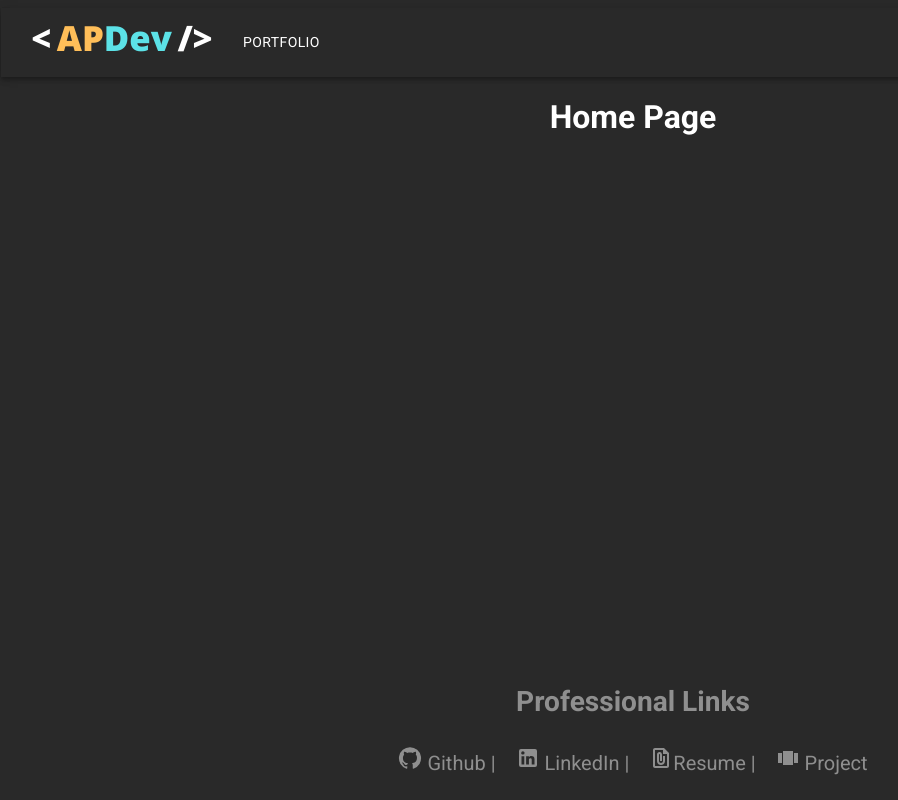
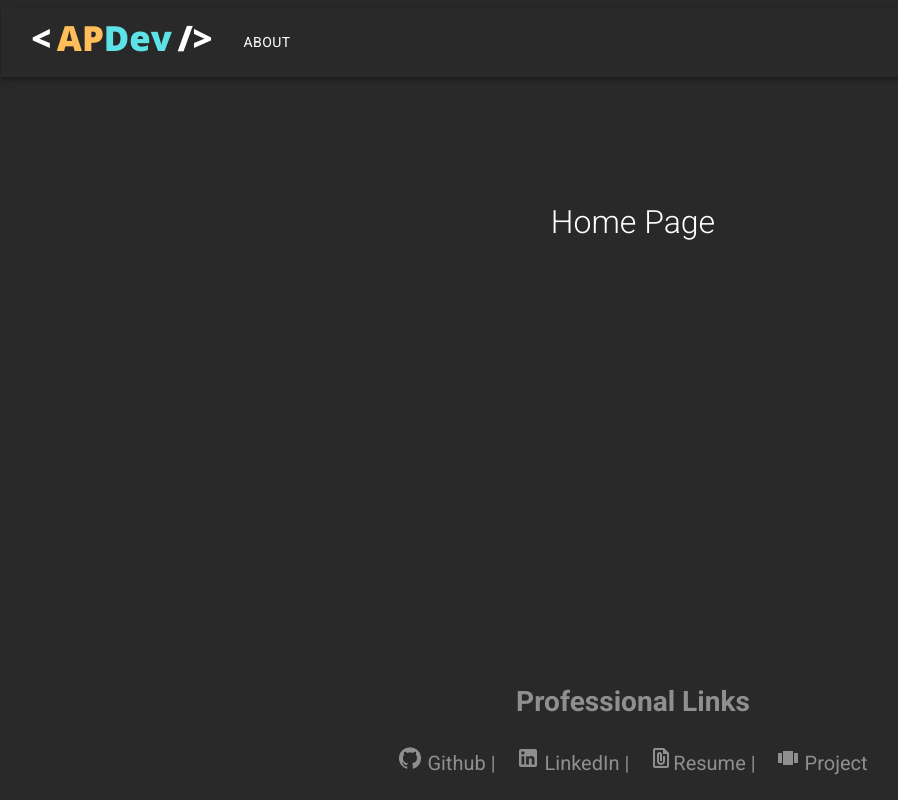
Before and after one commit to mrandypratt/workout-log-client, a React (Create React App) app: page / in a window 1280 px wide. Shown: the whole page, without its empty margins (7-905 px from the left). Built offline with nearby package versions, Linux system fonts and the light colour scheme.

Commit message:
Updated Font on Home Page and About Route

```diff
--- a/src/App.tsx
+++ b/src/App.tsx
@@ -4,7 +4,7 @@ import { MainRoutes } from "./Routes"
 
 export const App = (): JSX.Element => {
   return (
-    <div className="app default-app-styles">
+    <div className="app">
       <Navbar/>
 
       <MainRoutes/>
--- a/src/components/Navbar.tsx
+++ b/src/components/Navbar.tsx
@@ -9,12 +9,9 @@ import Container from '@mui/material/Container';
 import Button from '@mui/material/Button';
 import MenuItem from '@mui/material/MenuItem';
 import MenuIcon from '@mui/icons-material/Menu';
-import { VIEWS } from '../constants/views';
 import { Link } from "react-router-dom"
 
 const APDevIcon = require('../assets/APDevLogo.png');
-
-const pages = [VIEWS.portfolio];
 
 export const Navbar = () => {
   const [anchorElNav, setAnchorElNav] = React.useState<null | HTMLElement>(null);
@@ -76,11 +73,9 @@ export const Navbar = () => {
                 display: { xs: 'block', md: 'none' },
               }}
             >
-              {pages.map((page) => (
-                <MenuItem key={page}>
-                  <Typography textAlign="center">{page.toUpperCase()}</Typography>
-                </MenuItem>
-              ))}
+              <MenuItem>
+                <Typography textAlign="center">About</Typography>
+              </MenuItem>
             </Menu>
           </Box>
           <Typography
@@ -92,14 +87,9 @@ export const Navbar = () => {
             <img src={APDevIcon} alt="<APDev/>"  style={{cursor: "pointer"}}/>
           </Typography>
           <Box sx={{ flexGrow: 1, display: { xs: 'none', md: 'flex' } }}>
-            {pages.map((page) => (
-              <Button
-                key={page}
-                sx={{ my: 2, color: 'inherit', display: 'block' }}
-              >
-                {page}
-              </Button>
-            ))}
+            <Button sx={{ my: 2, color: 'inherit', display: 'block' }}>
+              About
+            </Button>
           </Box>
 
           <Box sx={{ flexGrow: 0 }}>
--- a/src/styles/App.css
+++ b/src/styles/App.css
@@ -1,75 +1,22 @@
 body {
   background-color: #292929;
-  font-style: "Roboto";
+  font-family: 'Roboto', sans-serif;
   color: white;
 }
 
-.default-app-styles {
-  font-family: 'Roboto', sans-serif;
-  font-weight: 400;
-  text-align: center;
+.app {
 }
 
-.regular-font {
-  font-family: 'Roboto', sans-serif;
-  font-weight: 400;
+.page-container {
+  margin-top: 10%;
 }
 
-a:link {
-  color: #8f8f8f;
-  background-color: transparent;
-  text-decoration: none;
+.home-greeting {
+  text-align: center;
+  font-weight: 100;
 }
 
-a:visited {
-  color: #8f8f8f;
-  background-color: transparent;
-  text-decoration: none;
-}
-
-a:hover {
-  color: #8f8f8f;
-  background-color: transparent;
-}
-
-a:active {
-  color: #8f8f8f;
-  background-color: transparent;
-}
-
-html {
-  height: 100%;
-}
-
-
-b {
-  font-size: larger;
-  position: relative;
-}
-
-.orange-pop {
-  color: #ffbd59;
-  font-family: 'Roboto', sans-serif;
-  font-weight: 700;
-}
-
-.blue-pop {
-  color: #5ce1e6;
-  font-family: 'Roboto', sans-serif;
-  font-weight: 700;
-}
-
-.home {
-  display: flex;
-  flex-direction: column;
-  text-align: "center";
-  font-size: 1.5rem;
-  max-height: 100%;
-}
-
-#root {
-  height: 100%;
-}
+/* Footer & Footer Links */
 
 .footer {
   position: absolute;
@@ -81,73 +28,42 @@ b {
   color: #8f8f8f;
   font-size: 1.5rem;
 }
-
-@media only screen and (min-width : 1065px) {
-  .home-container {
-    display: flex;
-    height: vh;
-    flex-direction: row;
-    justify-content: center;
-    flex-grow: 0;
-  }
-
-  .greeting-container {
-    width: 50%;
-    align-self: center;
-
-  }
-
-  .profile-pic-container {
-    width: 50%;
-    align-self: center;
-    padding-top: 1.5rem;
-  }
-
-  .profile-pic {
-    border-radius: 100%;
-    height: 30rem;
-  }
+.footer-links {
+  font-size: 1.25rem;
 }
 
-.greeting-container {
-  text-align: "center";
+.footer-links:link {
+  color: #8f8f8f;
+  background-color: transparent;
+  text-decoration: none;
 }
 
-@media only screen and (max-width : 1064px) and (min-width : 566px) {
-  .profile-pic {
-    height: 30rem;
-  }
-
-  .footer {
-    position: relative;
-  }
+.footer-links:visited {
+  color: #8f8f8f;
+  background-color: transparent;
+  text-decoration: none;
 }
 
-.profile-pic {
-  border-radius: 100%;
+.footer-links:hover {
+  color: #8f8f8f;
+  background-color: transparent;
 }
 
-@media only screen and (max-width : 565px) {
-  .profile-pic {
-    width: 85%;
-    max-width: 30rem;
-  }
-
-  .footer {
-    position: relative;
-  }
-}
-
-* {
-  border-style: border-box;
+.footer-links:active {
+  color: #8f8f8f;
+  background-color: transparent;
 }
 
 
-p {
-  font-size: 2rem;
-  color: "white";
+
+/* .orange-pop {
+  color: #ffbd59;
+  font-family: 'Roboto', sans-serif;
+  font-weight: 700;
 }
 
-.footer-links {
-  font-size: 1.25rem;
-}
+.blue-pop {
+  color: #5ce1e6;
+  font-family: 'Roboto', sans-serif;
+  font-weight: 700;
+} */
--- a/src/styles/ViewType.ts
+++ /dev/null
@@ -1,3 +0,0 @@
-export type ViewType = {
-  setView: (view: string) => void;
-}
--- a/src/views/About.tsx
+++ b/src/views/About.tsx
@@ -1,5 +1,3 @@
-import { ViewType } from "../styles/ViewType"
-
 export const About = () => {
 
   return (
--- a/src/views/Home.tsx
+++ b/src/views/Home.tsx
@@ -3,14 +3,10 @@ import { Button } from "@mui/material"
 export const Home = () => {
 
   return (
-    <div className="home-container">
-
-      <div className="greeting-container">
-        <h1>Home Page</h1>
+    <div className="home page-container">
+      <h1 className="home-greeting">Home Page</h1>
         {/* <h1>Hello! &#128075;</h1> */}
         {/* <p>My name is <b className="orange-pop">Andy Pratt</b> and I am a <b className="blue-pop">Full-Stack Developer</b>.</p> */}
-
-      </div>
 
       {/* <div className="profile-pic-container">
         <img className="profile-pic" src={require("../assets/Profile.jpeg")} alt="<APDev/>"></img>
```
